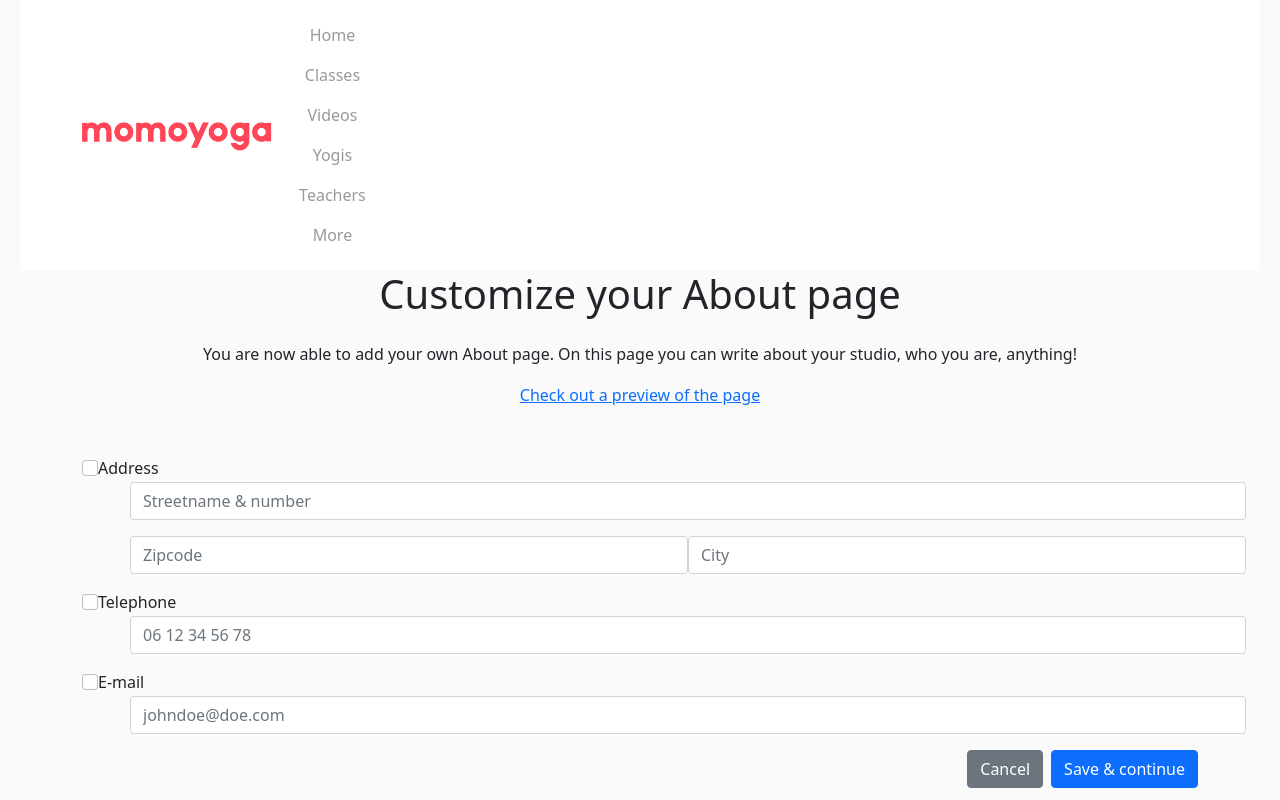
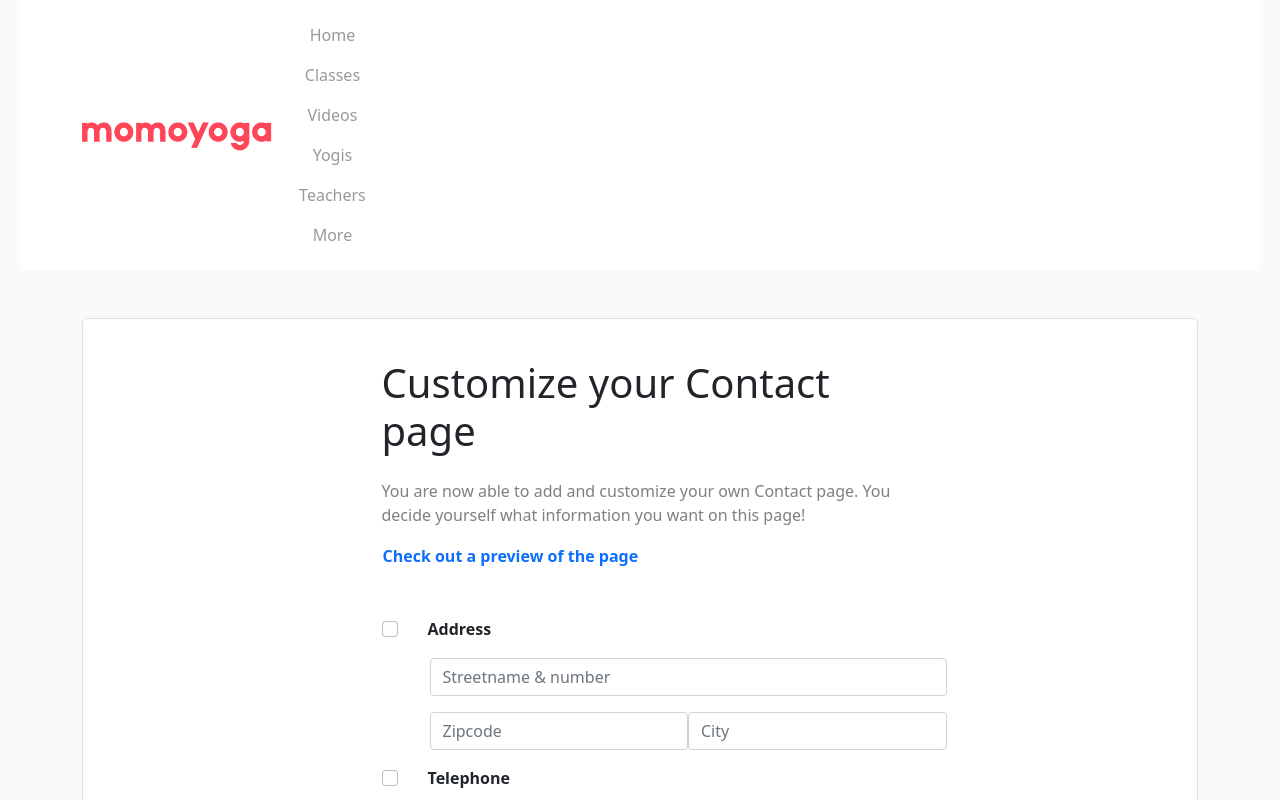
Before and after one commit to StephanieBolder/onestopshop, a React (Create React App) app: page /contact in a window 1280 px wide. Shown: the top 800 px of the page. Built offline with nearby package versions, Linux system fonts and the light colour scheme.

Commit message:
contact page styling added

```diff
--- a/src/App.css
+++ b/src/App.css
@@ -93,3 +93,9 @@ body {
 .pb-40 {
   padding-bottom: 160px;
 }
+
+.form-check-label {
+  padding-left: 30px;
+  margin-bottom: 15px;
+  font-weight: 600;
+}
--- a/src/pages/Contact.js
+++ b/src/pages/Contact.js
@@ -1,5 +1,6 @@
 import { Button, Form } from "react-bootstrap";
 import { useState } from "react";
+import { Container } from "react-bootstrap";
 
 export default function Contact() {
 
@@ -15,10 +16,12 @@ export default function Contact() {
     const [showEmail, setShowEmail] = useState(false);
 
     return (
-        <div className="mb-4">
-            <h1 className="mb-4">Customize your About page</h1>
-            <p>You are now able to add your own About page. On this page you can write about your studio, who you are, anything!</p>
-            <Button className="p-0 mb-5" variant="link">Check out a preview of the page</Button>
+        <div className="mt-5 ">
+        <Container className="bg-white p-10 text-start border rounded-3 position-relative d-flex justify-content-center">
+        <div className="mb-4 ms-5 me-5 w-50">
+            <h1 className="mb-4 fw-lighter">Customize your Contact page</h1>
+            <p className="text-black-50" >You are now able to add and customize your own Contact page. You decide yourself what information you want on this page!</p>
+            <Button className="fw-bolder p-0 mb-5 text-decoration-none" variant="link">Check out a preview of the page</Button>
             <Form action="">
                 <div className="d-flex flex-column align-items-start">
                     <Form.Group className="" controlId="formShowAddress">
@@ -30,10 +33,10 @@ export default function Contact() {
                         </Form.Group>
                         <div className="d-flex">
                             <Form.Group className="mb-3 w-50" controlId="formZipcode">
-                                <Form.Control className="" type="text" placeholder="Zipcode" value={zipcode} onChange={(e) => setZipcode(e.target.value)} />
+                                <Form.Control type="text" placeholder="Zipcode" value={zipcode} onChange={(e) => setZipcode(e.target.value)} />
                             </Form.Group>
                             <Form.Group className="mb-3 w-50" controlId="formCity">
-                                <Form.Control className="" type="text" placeholder="City" value={city} onChange={(e) => setCity(e.target.value)} />
+                                <Form.Control type="text" placeholder="City" value={city} onChange={(e) => setCity(e.target.value)} />
                             </Form.Group>
                         </div>
                     </div>
@@ -65,5 +68,7 @@ export default function Contact() {
                 </div>
             </Form>
         </div>
+        </Container>
+        </div>
     )
 }
--- a/src/pages/More.js
+++ b/src/pages/More.js
@@ -16,7 +16,7 @@ export default function More() {
                     </Row>
                     <Row style={{marginTop: "10px"}} xs="auto">
                         <Col><svg xmlns="http://www.w3.org/2000/svg" height="24px" viewBox="0 0 24 24" width="24px" fill="#0D6EFD"><path d="M0 0h24v24H0V0z" fill="none" /><path d="M3 17.46v3.04c0 .28.22.5.5.5h3.04c.13 0 .26-.05.35-.15L17.81 9.94l-3.75-3.75L3.15 17.1c-.1.1-.15.22-.15.36zM20.71 7.04c.39-.39.39-1.02 0-1.41l-2.34-2.34c-.39-.39-1.02-.39-1.41 0l-1.83 1.83 3.75 3.75 1.83-1.83z" /></svg></Col>
-                        <Col><Card.Link href="/About">Contact page<Badge style={{marginLeft: "10px"}} bg="secondary">New</Badge></Card.Link></Col>
+                        <Col><Card.Link href="/Contact">Contact page<Badge style={{marginLeft: "10px"}} bg="secondary">New</Badge></Card.Link></Col>
                     </Row>
                 </Container>
                 </Card>
```
